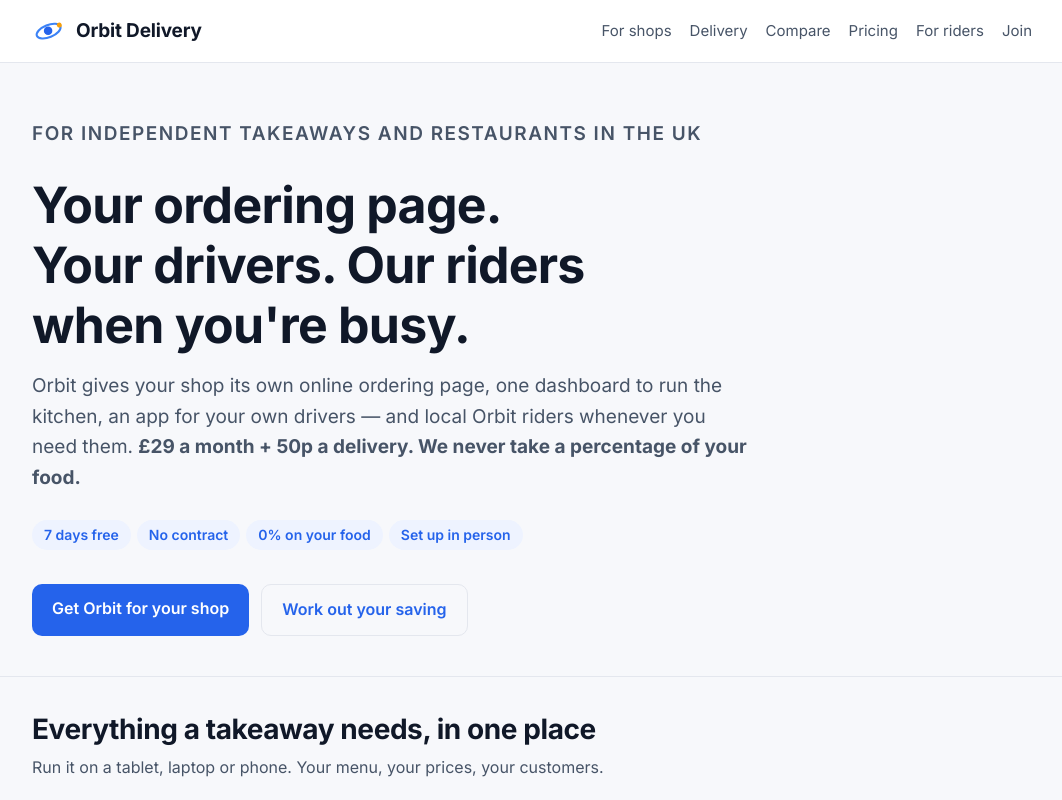
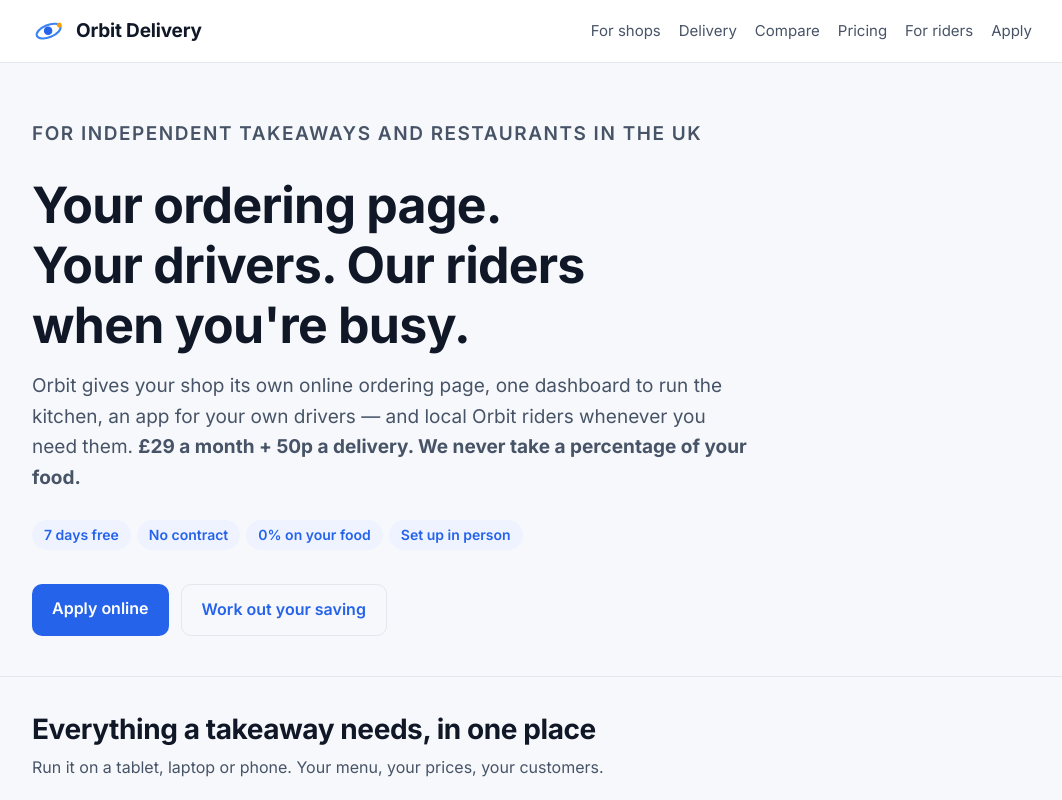
Before and after one commit to mehmetgul31-bit/orbitdelivery-site, a plain HTML site: page index.html in a window 1280 px wide. Shown: the top 800 px of the page, without its empty margins (108-1170 px from the left). Drawn offline with Linux system fonts and the light colour scheme.

Commit message:
Enhance application process and update lead text
Updated the header and call-to-action sections to include an online application option and improved the lead paragraph for clarity.

```diff
--- a/index.html
+++ b/index.html
@@ -36,7 +36,7 @@ ol.steps h3{margin:0 0 6px;font-size:18px}ol.steps p{margin:0;color:var(--muted)
 </style>
 </head>
 <body>
-<header class="top"><div class="wrap"><a class="brand" href="index.html"><svg viewBox="0 0 1024 1024" aria-hidden="true"><g transform="translate(512 512) translate(-12 3)"><g transform="rotate(-22)"><ellipse rx="380" ry="185" fill="none" stroke="#3B82F6" stroke-width="64"/><circle cx="367.1" cy="-47.9" r="74" fill="#F59E0B"/></g><circle cx="-15" cy="-12" r="128" fill="#2563EB"/></g></svg>Orbit Delivery</a><nav class="top"><a href="#shops">For shops</a><a href="#delivery">Delivery</a><a href="#compare">Compare</a><a href="#pricing">Pricing</a><a href="#riders">For riders</a><a href="#join">Join</a></nav></div></header>
+<header class="top"><div class="wrap"><a class="brand" href="index.html"><svg viewBox="0 0 1024 1024" aria-hidden="true"><g transform="translate(512 512) translate(-12 3)"><g transform="rotate(-22)"><ellipse rx="380" ry="185" fill="none" stroke="#3B82F6" stroke-width="64"/><circle cx="367.1" cy="-47.9" r="74" fill="#F59E0B"/></g><circle cx="-15" cy="-12" r="128" fill="#2563EB"/></g></svg>Orbit Delivery</a><nav class="top"><a href="#shops">For shops</a><a href="#delivery">Delivery</a><a href="#compare">Compare</a><a href="#pricing">Pricing</a><a href="#riders">For riders</a><a href="https://shop-dash-pro.emergent.host/#request">Apply</a></nav></div></header>
 
 <main>
 <div class="wrap hero">
@@ -44,7 +44,7 @@ ol.steps h3{margin:0 0 6px;font-size:18px}ol.steps p{margin:0;color:var(--muted)
 <h1>Your ordering page. Your drivers. Our riders when you're busy.</h1>
 <p>Orbit gives your shop its own online ordering page, one dashboard to run the kitchen, an app for your own drivers &mdash; and local Orbit riders whenever you need them. <strong>&pound;29 a month + 50p a delivery. We never take a percentage of your food.</strong></p>
 <p><span class="tag">7 days free</span><span class="tag">No contract</span><span class="tag">0% on your food</span><span class="tag">Set up in person</span></p>
-<div class="row"><a class="btn" href="#join">Get Orbit for your shop</a><a class="btn ghost" href="#calculator">Work out your saving</a></div>
+<div class="row"><a class="btn" href="https://shop-dash-pro.emergent.host/#request">Apply online</a><a class="btn ghost" href="#calculator">Work out your saving</a></div>
 </div>
 
 <section id="shops"><div class="wrap">
@@ -156,7 +156,8 @@ ol.steps h3{margin:0 0 6px;font-size:18px}ol.steps p{margin:0;color:var(--muted)
 
 <section id="join"><div class="wrap">
 <h2>Get Orbit for your shop</h2>
-<p class="lead">Tell us your shop's name and postcode. We'll come to you, set everything up and you try it free for 7 days.</p>
+<p class="lead">Apply online in 2 minutes, or call, WhatsApp or email us. We'll ring you back, come to you, set everything up and you try it free for 7 days.</p>
+<div class="row" style="margin-bottom:16px"><a class="btn" href="https://shop-dash-pro.emergent.host/#request">Apply online</a></div>
 <div class="card"><dl class="contact">
 <dt>Call</dt><dd><a href="tel:+442034112779">020 3411 2779</a></dd>
 <dt>WhatsApp</dt><dd><a href="https://wa.me/442034112779?text=Hi%20Orbit%2C%20I%27d%20like%20Orbit%20for%20my%20shop.%20Shop%20name%20and%20postcode%3A%20">Message us on WhatsApp</a></dd>
```
